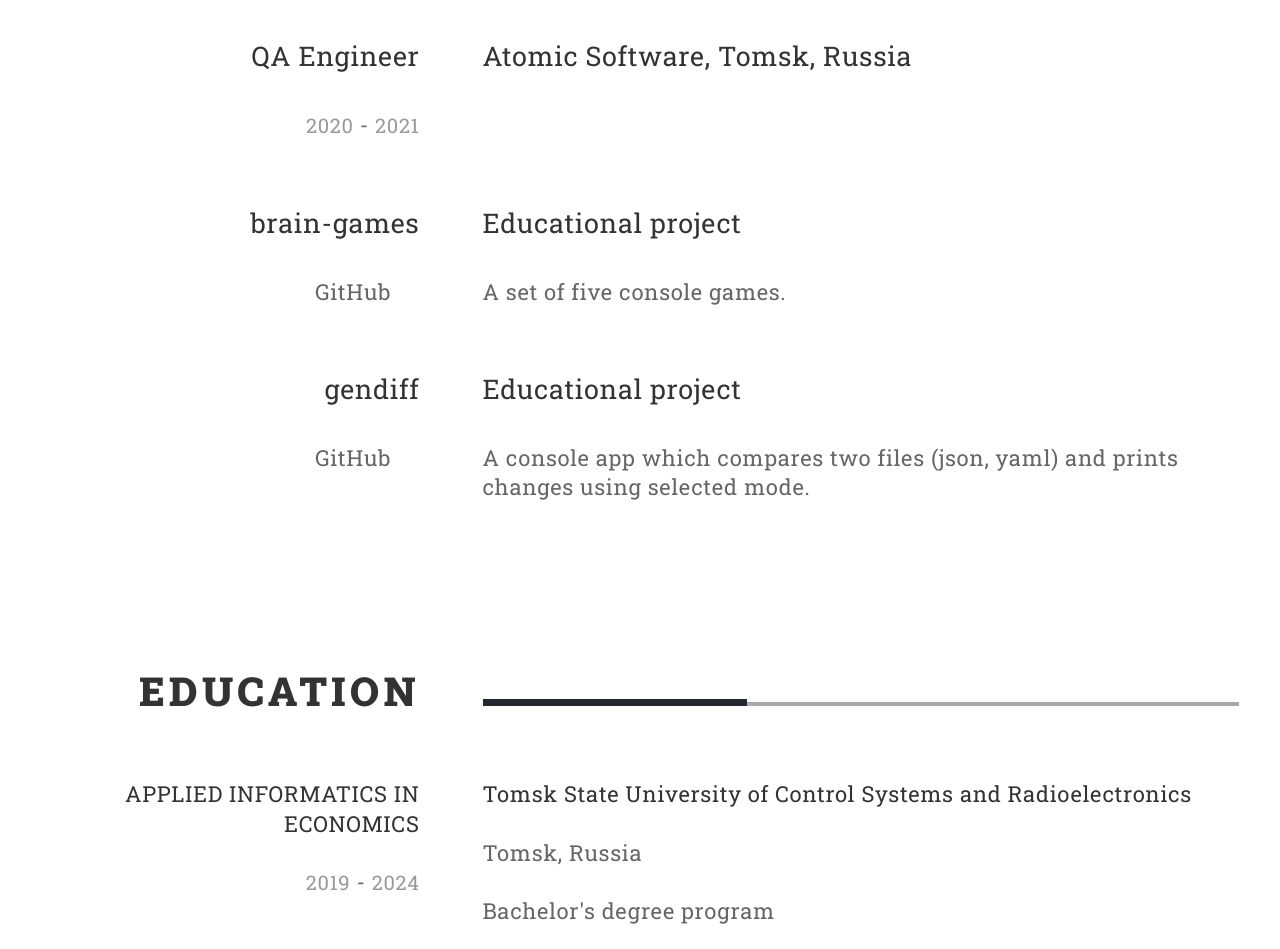
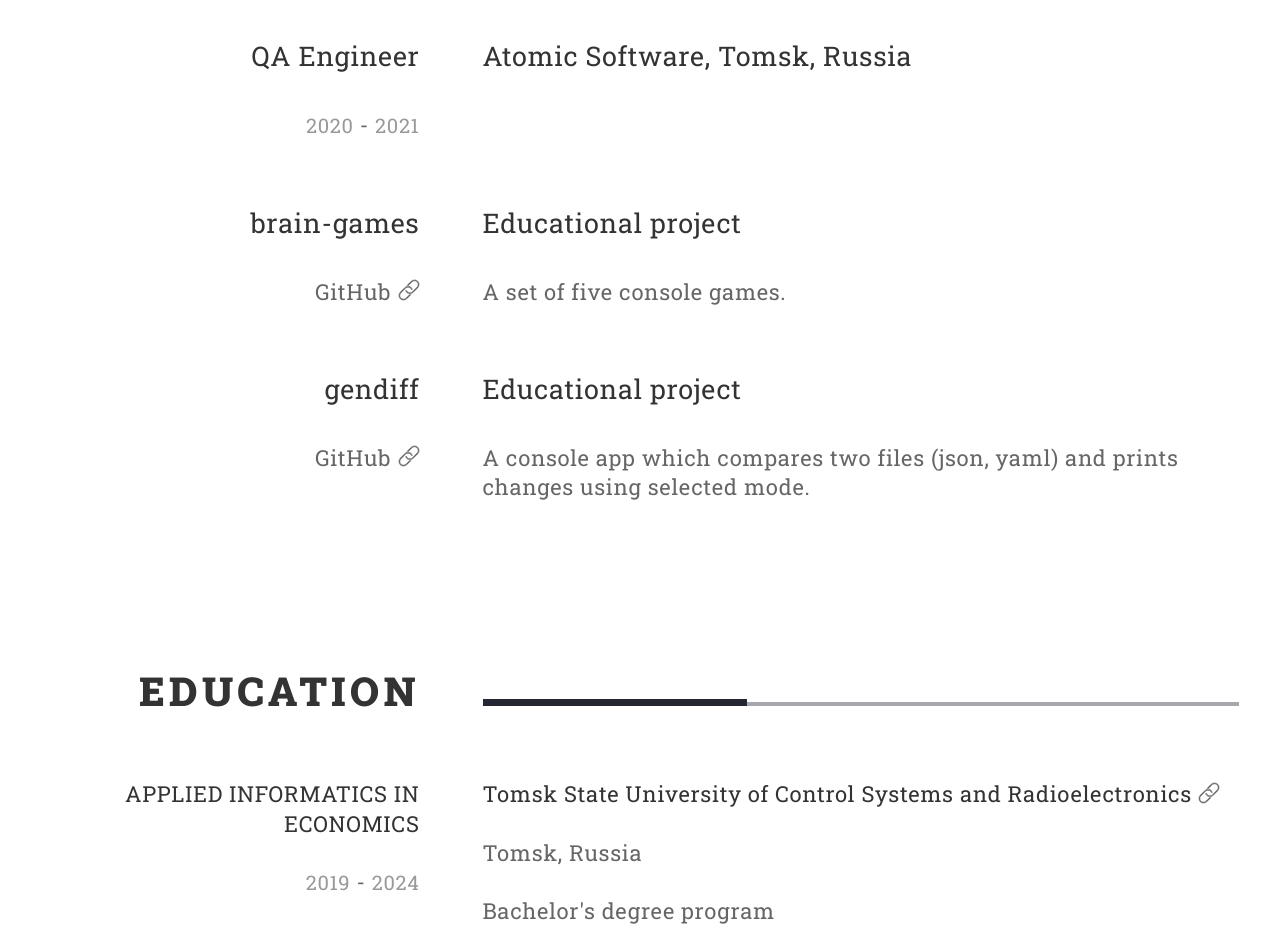
Before and after one commit to bbngpw/cv, a website: page index.html in a window 1280 px wide. Shown: the part 691-1640 px from the top of the page. Drawn offline with Linux system fonts and the light colour scheme.

Commit message:
fix: fix position for links icons

```diff
--- a/styles/style.css
+++ b/styles/style.css
@@ -271,10 +271,10 @@ section a {
   padding-right: 1.3em;
 }
 
-/* section a::after {
+section a::after {
   position: absolute;
-  top: 0.2em;
   right: 0;
+  bottom: 0.2em;
 
   width: 1em;
   height: 1em;
@@ -285,7 +285,7 @@ section a {
   background-size: 1em;
 
   content: "";
-} */
+}
 
 time {
   color: var(--content-auxiliary-color);
```
